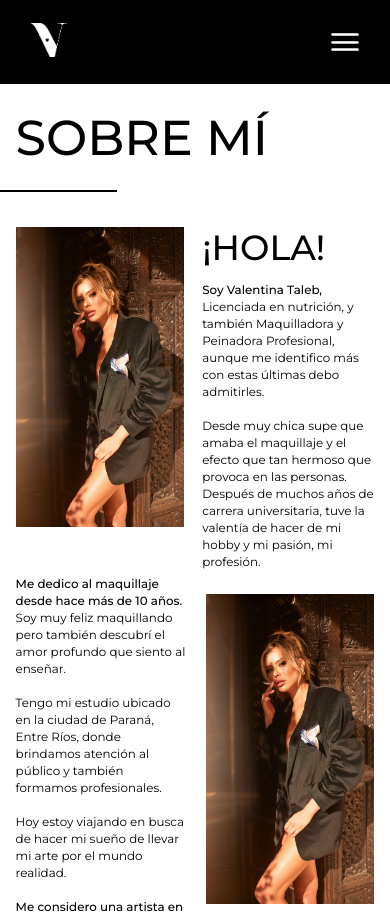
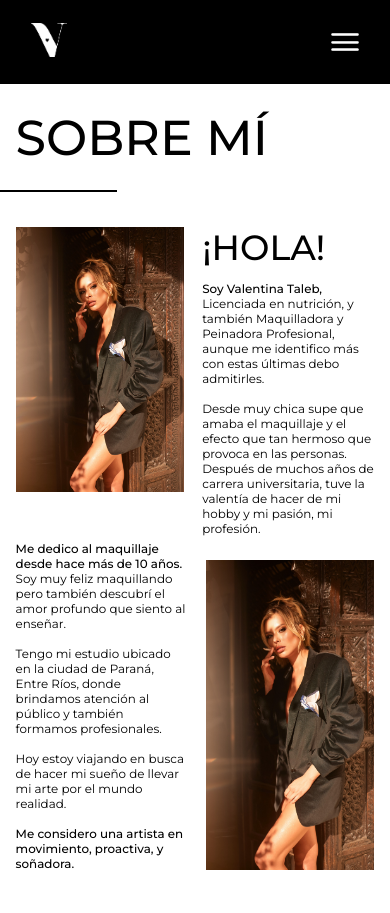
Before and after one commit to justinait/vtaleb, a React (Vite) app: page /about in a window 390 px wide. Shown: the top 913 px of the page. Built offline with nearby package versions, Linux system fonts and the light colour scheme.

Commit message:
about mobile

```diff
--- a/src/Components/About/About.css
+++ b/src/Components/About/About.css
@@ -10,7 +10,7 @@
 }
 .aboutImage {
     width: 47%;
-    height: 300px;
+    height: 265px;
     object-fit: cover;
 }
 .aboutBox2 .aboutImage {
@@ -29,8 +29,6 @@
     width: 48%;
     font-size: 11.9px;
     font-weight: 400;
-    line-height: 17px;
-    letter-spacing: 0em;
     text-align: left;
 }
 .aboutText strong {
```
